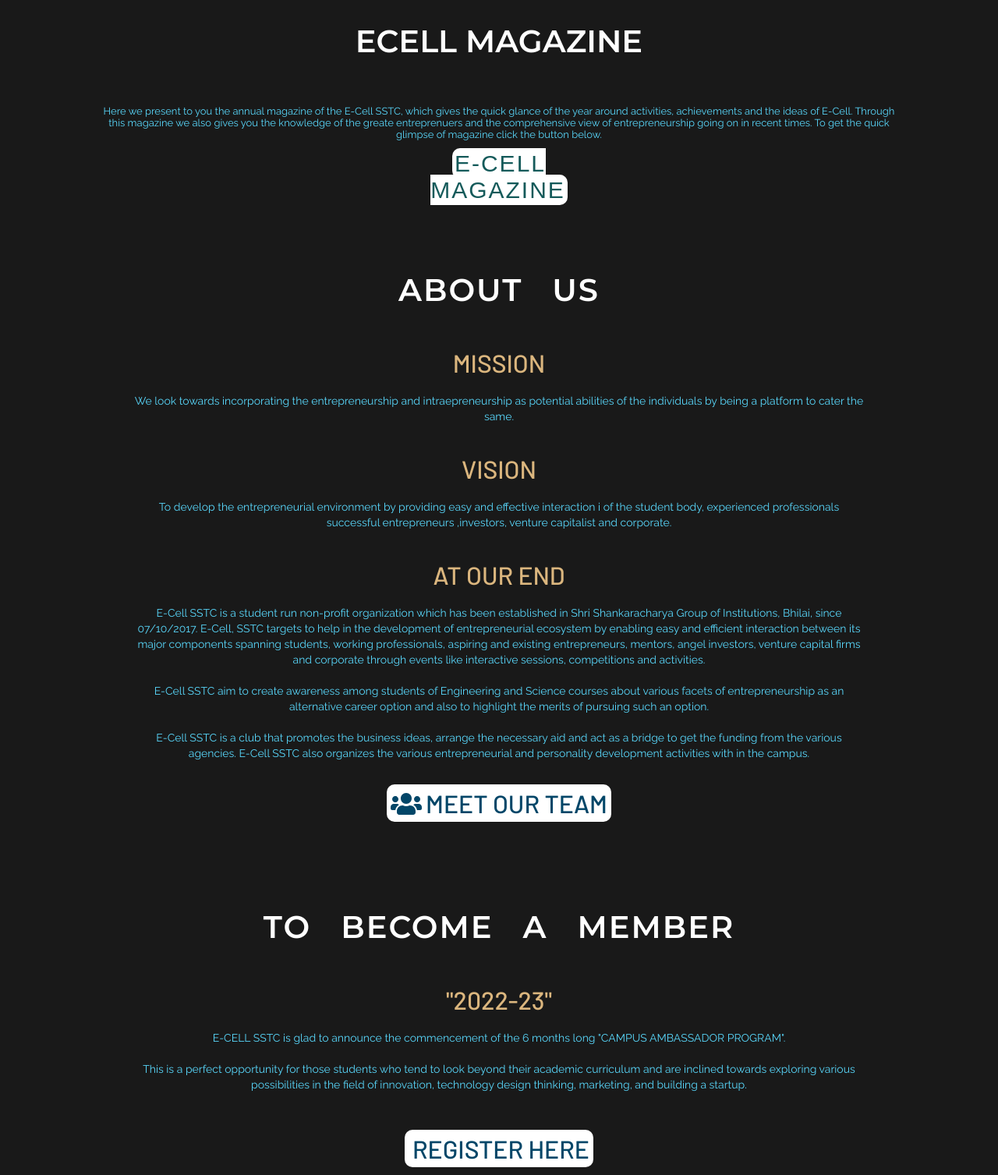
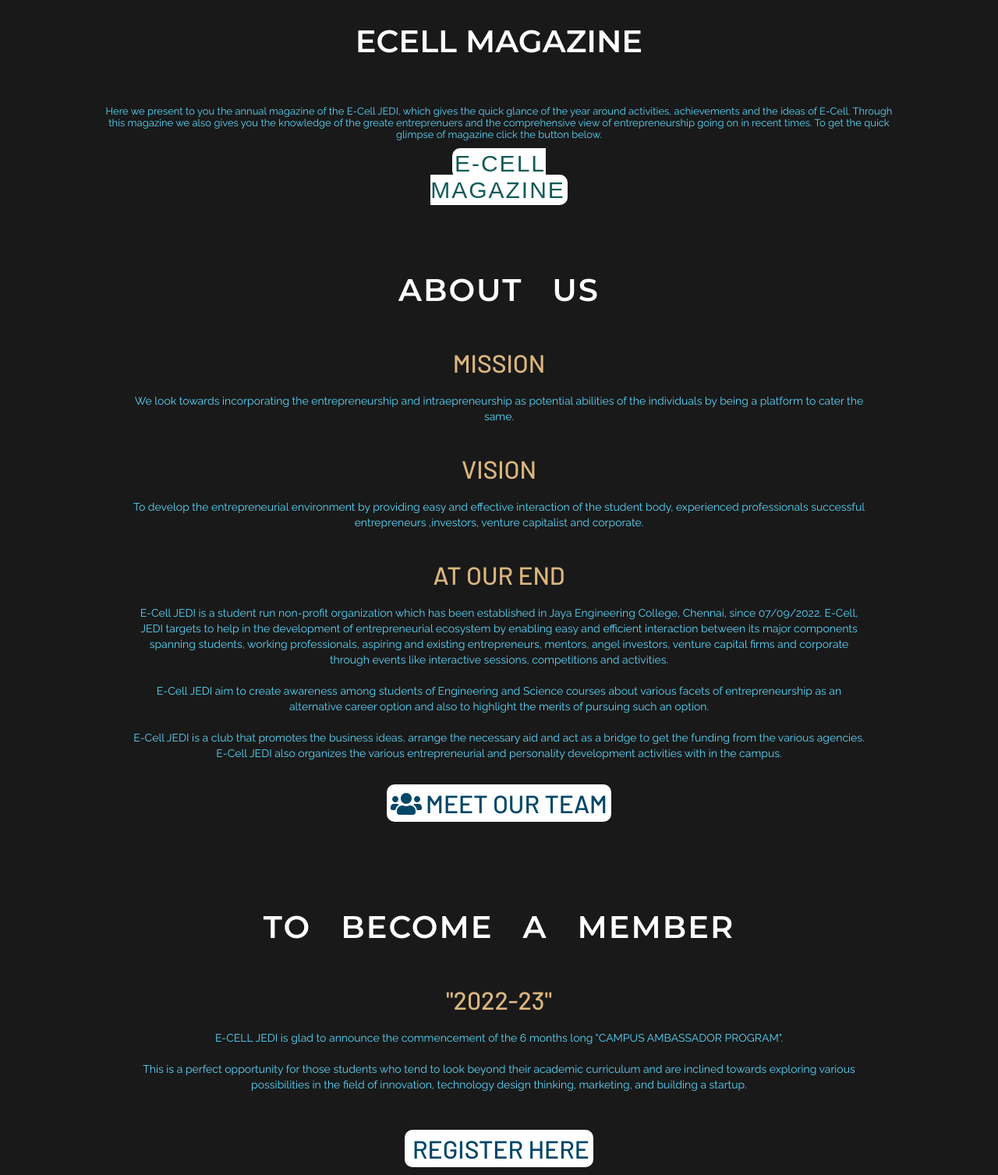
Before and after one commit to vmmuthu31/JEDI-E-Cell, a plain HTML site: page index.html in a window 1280 px wide. Shown: the part 3840-5347 px from the top of the page at 78% size. Drawn offline with nearby package versions, Linux system fonts and the light colour scheme; grey boxes are pictures that could not be loaded.

Commit message:
updated the details of e-cell

```diff
--- a/index.html
+++ b/index.html
@@ -788,7 +788,7 @@
 <p style="color: var(--text-color4);
 padding-left:10%;
 padding-right:10%;
-font-family: 'Raleway', Courier, monospace;font-size:13px;">Here we present to you the annual magazine of the E-Cell SSTC, which gives the quick glance of the
+font-family: 'Raleway', Courier, monospace;font-size:13px;">Here we present to you the annual magazine of the E-Cell JEDI, which gives the quick glance of the
 year around activities, achievements and the ideas of E-Cell. Through this magazine we also gives you
 the knowledge of the greate entreprenuers and the comprehensive view of entrepreneurship going on in
 recent times. To get the quick glimpse of magazine click the button below.</p>
@@ -820,29 +820,29 @@ E-CELL MAGAZINE
         </div>
         <p class="mission-vision">VISION</p>
         <div class="about-us-container">
-          <p class="about-us-content">To develop the entrepreneurial environment by providing easy and effective interaction i of the student body,
+          <p class="about-us-content">To develop the entrepreneurial environment by providing easy and effective interaction of the student body,
           experienced professionals successful entrepreneurs ,investors, venture capitalist and corporate.</p>
         </div>
         <p class="mission-vision">AT OUR END</p>
         <div class="about-us-container">
           <p class="about-us-content">
-            E-Cell SSTC is a student run non-profit organization which has been
-            established in Shri Shankaracharya Group of Institutions, Bhilai,
-            since 07/10/2017. E-Cell, SSTC targets to help in the development of
+            E-Cell JEDI is a student run non-profit organization which has been
+            established in Jaya Engineering College, Chennai,
+            since 07/09/2022. E-Cell, JEDI targets to help in the development of
             entrepreneurial ecosystem by enabling easy and efficient interaction
             between its major components spanning students, working
             professionals, aspiring and existing entrepreneurs, mentors, angel
             investors, venture capital firms and corporate through events like
             interactive sessions, competitions and activities.<br/><br/>
 
-            E-Cell SSTC aim to create awareness among students of Engineering
+            E-Cell JEDI aim to create awareness among students of Engineering
             and Science courses about various facets of entrepreneurship as an
             alternative career option and also to highlight the merits of
             pursuing such an option.<br/><br/>
 
-            E-Cell SSTC is a club that promotes the business ideas, arrange the
+            E-Cell JEDI is a club that promotes the business ideas, arrange the
             necessary aid and act as a bridge to get the funding from the
-            various agencies. E-Cell SSTC also organizes the various
+            various agencies. E-Cell JEDI also organizes the various
             entrepreneurial and personality development activities with in the
             campus.<br /><br />
           </p>
@@ -858,7 +858,7 @@ E-CELL MAGAZINE
         <h2 class="sec-head">To Become A Member</h2>
         <p class="mission-vision">"2022-23"</p>
         <div class="about-us-container">
-          <p class="about-us-content">E-CELL SSTC is glad to announce the commencement of the 6 months long "CAMPUS AMBASSADOR PROGRAM". <br/><br/>
+          <p class="about-us-content">E-CELL JEDI is glad to announce the commencement of the 6 months long "CAMPUS AMBASSADOR PROGRAM". <br/><br/>
           This is a perfect opportunity for those students who tend to look beyond their academic curriculum and are inclined
           towards exploring various possibilities in the field of innovation, technology design thinking, marketing, and building
           a startup.
```
